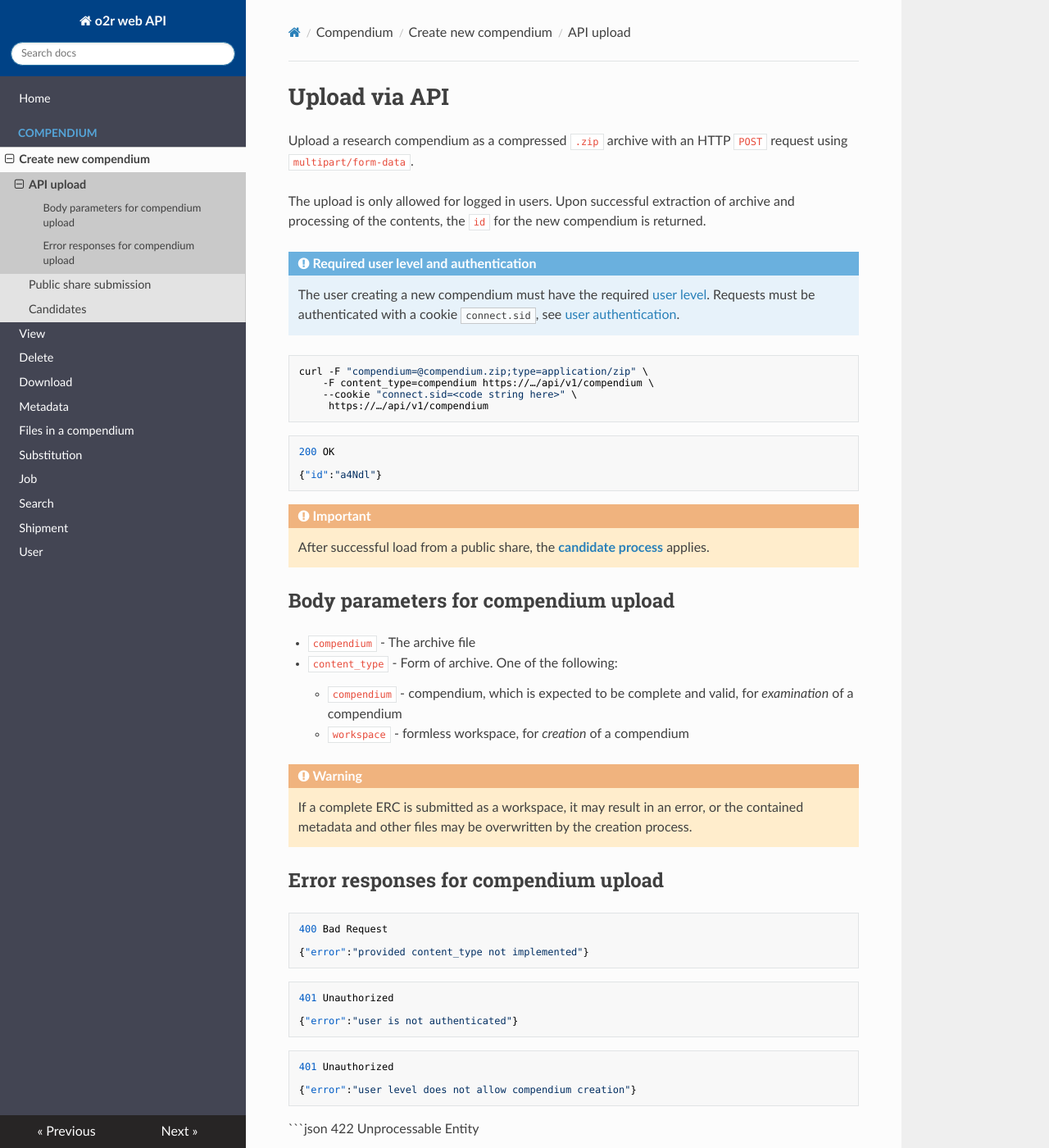
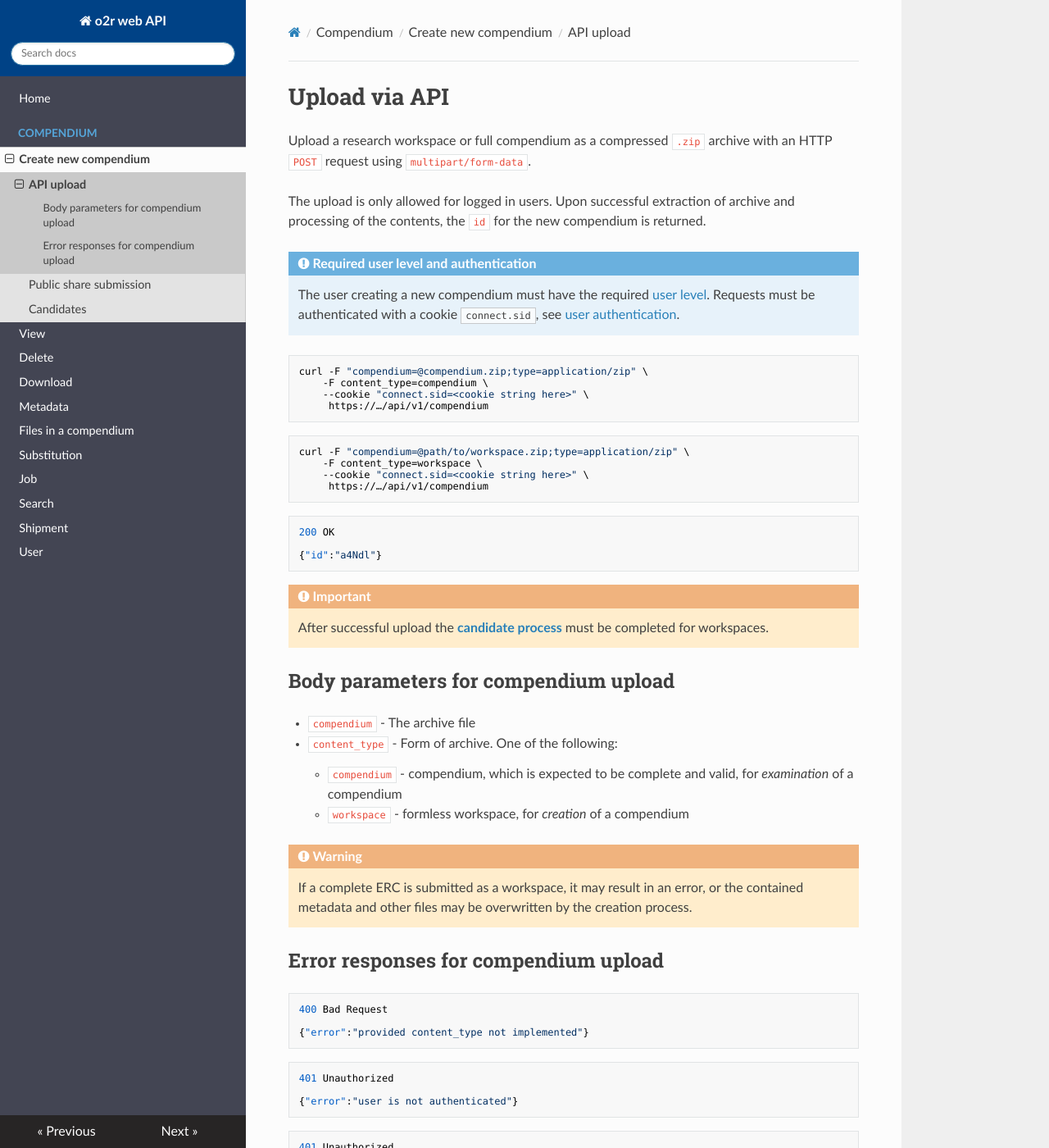
Before and after one commit to o2r-project/api, an MkDocs documentation site: the page built from docs/compendium/upload.md, in a window 1280 px wide and 1400 px high. Shown: the whole window at 82% size. Built offline with MkDocs 1.6.1, drawn with Linux system fonts in a browser that asks for light colours; nearby versions of some CDN libraries; old or Windows-style settings are respelled for this version of MkDocs; some of the changed text lies outside the part shown.

Commit message:
extend upload documentation

````diff
--- a/docs/compendium/upload.md
+++ b/docs/compendium/upload.md
@@ -1,6 +1,6 @@
 # Upload via API
 
-Upload a research compendium as a compressed `.zip` archive with an HTTP `POST` request using `multipart/form-data`.
+Upload a research workspace or full compendium as a compressed `.zip` archive with an HTTP `POST` request using `multipart/form-data`.
 
 The upload is only allowed for logged in users.
 Upon successful extraction of archive and processing of the contents, the `id` for the new compendium is returned.
@@ -12,8 +12,15 @@ Upon successful extraction of archive and processing of the contents, the `id` f
 
 ```bash
 curl -F "compendium=@compendium.zip;type=application/zip" \
-    -F content_type=compendium https://…/api/v1/compendium \
-    --cookie "connect.sid=<code string here>" \
+    -F content_type=compendium \
+    --cookie "connect.sid=<cookie string here>" \
+     https://…/api/v1/compendium
+```
+
+```bash
+curl -F "compendium=@path/to/workspace.zip;type=application/zip" \
+    -F content_type=workspace \
+    --cookie "connect.sid=<cookie string here>" \
      https://…/api/v1/compendium
 ```
 
@@ -24,7 +31,7 @@ curl -F "compendium=@compendium.zip;type=application/zip" \
 ```
 
 !!! Warning "Important"
-    After successful load from a public share, the **[candidate process](upload.md#candidate-process)** applies.
+    After successful upload the **[candidate process](upload.md#candidate-process)** must be completed for workspaces.
 
 ## Body parameters for compendium upload
 
@@ -58,5 +65,6 @@ curl -F "compendium=@compendium.zip;type=application/zip" \
 
 ```json
 422 Unprocessable Entity
+```
 
 For local testing you can quickly upload some of the example compendia and workspaces from the [erc-examples](https://github.com/o2r-project/erc-examples) project.
````
